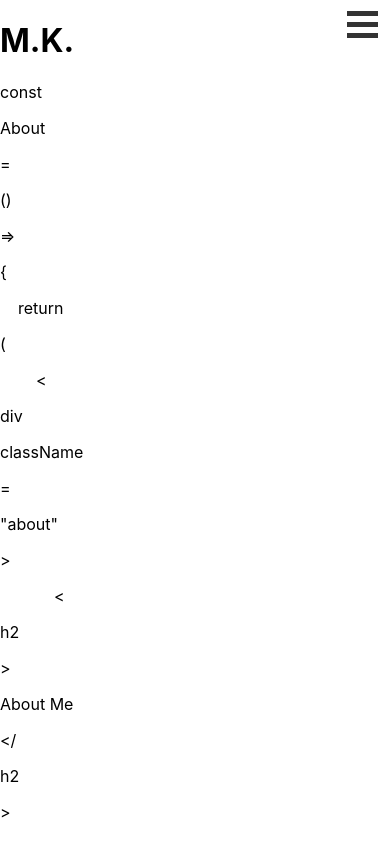
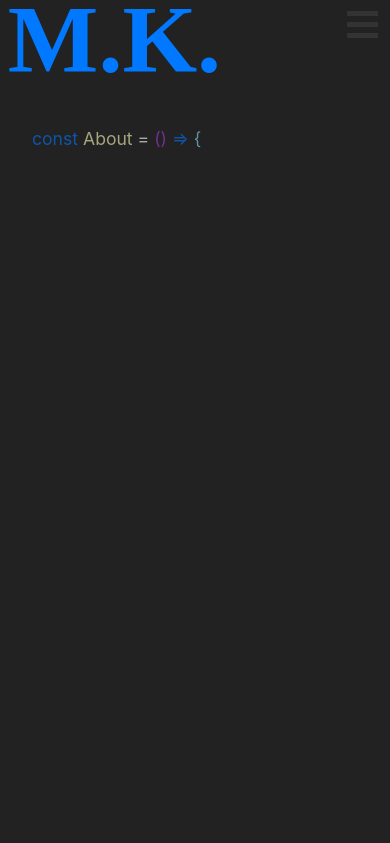
Before and after one commit to Ulwothar/portfolio, a React (Create React App) app in the folder Front-end/: page / in a window 390 px wide. Shown: the top 843 px of the page. Built offline with nearby package versions, Linux system fonts and the light colour scheme; the HTML template or start-up script is replaced by a standard one; a web font is replaced by a local one.

Commit message:
Adapted about page for mobile devices. improved mobile navigation.

```diff
--- a/Front-end/src/components/About/About.css
+++ b/Front-end/src/components/About/About.css
@@ -1,3 +1,255 @@
+#about {
+    /* background-color: rgb(34, 34, 34);  */
+    position: relative;
+    top: 6em;
+    height: 100vh;
+    width: 100vw;
+}
+
+.about-page {
+    position: relative;
+    background-color: transparent;
+    width: 90%;
+    color: rgb(0, 120, 255);
+    text-align: center;
+    justify-content: center;
+    display: flex;
+    flex-direction: column;
+    text-align: left;
+    padding: 2em 2em 2em 2em;
+    transition: opacity 1s;
+    transition-delay: 5s;
+    -webkit-transition-delay: 5s;
+    -moz-transition-delay: 5s;
+    -o-transition-delay: 5s;
+}
+
+.about-function-declaration,
+.return-declaration,
+.about-div-begin,
+.about-header,
+.about-paragraph,
+.paragraph-line-one,
+.paragraph-line-two,
+.paragraph-line-three,
+.paragraph-line-four,
+.closing-paragraph,
+.closing-div,
+.closing-return,
+.closing-about,
+.exporting-about,
+.about-page {
+    opacity: 0;
+}
+
+.about-function-declaration {
+    transition: opacity 1s;
+    transition-delay: 5s;
+    -webkit-transition-delay: 5s;
+    -moz-transition-delay: 5s;
+    -o-transition-delay: 5s;
+}
+
+.return-declaration {
+    transition: opacity 1s;
+    transition-delay: 6s;
+    -webkit-transition-delay: 6s;
+    -moz-transition-delay: 6s;
+    -o-transition-delay: 6s;
+}
+
+.about-div-begin {
+    transition: opacity 1s;
+    transition-delay: 7s;
+    -webkit-transition-delay: 7s;
+    -moz-transition-delay: 7s;
+    -o-transition-delay: 7s;
+}
+
+.about-header {
+    transition: opacity 1s;
+    transition-delay: 8s;
+    -webkit-transition-delay: 8s;
+    -moz-transition-delay: 8s;
+    -o-transition-delay: 8s;
+}
+
+.about-paragraph {
+    transition: opacity 1s;
+    transition-delay: 9s;
+    -webkit-transition-delay: 9s;
+    -moz-transition-delay: 9s;
+    -o-transition-delay: 9s;
+}
+
+.paragraph-line-one {
+    transition: opacity 1s;
+    transition-delay: 10s;
+    -webkit-transition-delay: 10s;
+    -moz-transition-delay: 10s;
+    -o-transition-delay: 10s;
+}
+
+.paragraph-line-two {
+    transition: opacity 1s;
+    transition-delay: 11s;
+    -webkit-transition-delay: 11s;
+    -moz-transition-delay: 11s;
+    -o-transition-delay: 11s;
+}
+
+.paragraph-line-three {
+    transition: opacity 1s;
+    transition-delay: 12s;
+    -webkit-transition-delay: 12s;
+    -moz-transition-delay: 12s;
+    -o-transition-delay: 12s;
+}
+
+.paragraph-line-four {
+    transition: opacity 1s;
+    transition-delay: 13s;
+    -webkit-transition-delay: 13s;
+    -moz-transition-delay: 13s;
+    -o-transition-delay: 13s;
+}
+
+.closing-paragraph {
+    transition: opacity 1s;
+    transition-delay: 14s;
+    -webkit-transition-delay: 14s;
+    -moz-transition-delay: 14s;
+    -o-transition-delay: 14s;
+}
+
+.closing-div {
+    transition: opacity 1s;
+    transition-delay: 15s;
+    -webkit-transition-delay: 15s;
+    -moz-transition-delay: 15s;
+    -o-transition-delay: 15s;
+}
+
+.closing-return {
+    transition: opacity 1s;
+    transition-delay: 16s;
+    -webkit-transition-delay: 16s;
+    -moz-transition-delay: 16s;
+    -o-transition-delay: 16s;
+}
+
+.closing-about {
+    transition: opacity 1s;
+    transition-delay: 17s;
+    -webkit-transition-delay: 17s;
+    -moz-transition-delay: 17s;
+    -o-transition-delay: 17s;
+}
+
+.exporting-about {
+    transition: opacity 1s;
+    transition-delay: 18s;
+    -webkit-transition-delay: 18s;
+    -moz-transition-delay: 18s;
+    -o-transition-delay: 18s;
+}
+
+.about-visible {
+    visibility: visible;
+    opacity: 1;
+}
+
+@keyframes arrow {
+    0% {color: white; font-size: 1em;}
+    12.5% {font-size: 1.5em;}
+    20% {color: yellow;}
+    25% {font-size: 1em;}
+    37.5% {font-size: 1.5em;}
+    40% {color: rgb(80, 255, 120);}
+    50% {font-size: 1em;}
+    60% {color: rgb(80, 255, 255);}
+    62.5% {font-size: 1.5em;}
+    75% {font-size: 1em;}
+    80% {color:rgb(0, 120, 255);}
+    87.5% {font-size: 1.5em;}
+    100% {color: white; font-size: 1em;}
+}
+.scroll-arrow a {
+
+    margin-left: 45vw;
+    text-align: center;
+
+    color: transparent;
+    line-height: 0.1em;
+    animation-name: arrow;
+    animation-duration: 8s;
+    animation-iteration-count: infinite;
+    animation-delay: 22s;
+    cursor: default;
+}
+
+.scroll-arrow {
+    position: absolute;
+    display: block;
+    width: 40px;
+    margin: auto;
+    bottom: 7em;
+    left: 48%;
+}
+
+.scroll-arrow a {
+    text-decoration: none;
+    scroll-behavior: smooth;
+}
+
+span {
+    position: relative;
+}
+
+span p {
+    display: inline;
+    transition: font-size 1s, color 0.5s;
+    line-height: 1.2em;
+    font-size: 1.1em;;
+}
+
+span p:hover {
+    font-size: 1.25em;
+    color: orchid;
+    cursor: default;
+}
+
+.dark-blue-text {
+    color:rgb(0, 120, 255);
+}
+
+.light-blue-text {
+    color: rgb(140, 217, 252);
+}
+
+.white-text {
+    color: white;
+}
+
+.pink-text {
+    color: rgb(167, 57, 218);
+}
+
+.light-yellow-text {
+    color: rgb(250, 250, 186);
+}
+
+.yellow-text {
+    color: yellow;
+}
+
+.grey-text {
+    color: grey;
+}
+
+.orange-text {
+    color: rgb(190, 102, 70);
+}
 @media screen and (min-width: 1250px) {
     #about {
         /* background-color: rgb(34, 34, 34);  */
--- a/Front-end/src/components/Layout/Layout.css
+++ b/Front-end/src/components/Layout/Layout.css
@@ -1,4 +1,6 @@
-@media screen and (min-width: 1250px){
+
+
+/* @media screen and (min-width: 1250px){ */
     .main-layout {
     position: absolute;
     width: 100vw;
@@ -20,4 +22,4 @@
     overflow-y: scroll;
     overflow-x: hidden;
 }
-}
+/* } */
--- a/Front-end/src/components/MainHeader/MainHeader.css
+++ b/Front-end/src/components/MainHeader/MainHeader.css
@@ -1,5 +1,4 @@
-@media screen and (min-width: 1250px) {
-    .main-header {
+.main-header {
 
     font-size: 3rem;
     position: absolute;
@@ -24,23 +23,6 @@
     -o-transition-delay: 2s, 2s, 1s;
 }
 
-.main-header-visible {
-    margin-left: 0;
-    top: 0;
-    opacity: 1;
-}
-
-/* .main-header::before {
-    content: '';
-    width: 4vw;
-    height: 4vh;
-    bottom: -4vh;
-    background-color: transparent;
-    border-radius: 25% 0 0 0;
-    position: absolute;
-    box-shadow: 0 -25px 0 0 rgb(86, 97, 109);
-} */
-
 .main-header h1 {
     color: rgb(0, 120, 255);
     /* margin-top: -0.1em; */
@@ -58,4 +40,70 @@
     color: red;
 }
 
+.main-header-visible {
+    margin-left: 0;
+    top: 0;
+    opacity: 1;
 }
+
+/* @media screen and (min-width: 1250px) {
+    .main-header {
+
+    font-size: 3rem;
+    position: absolute;
+    top: 40vh;
+    padding-top: 0px;
+    padding-left: 0px;
+    /* margin: 0; */
+    /* margin-left: 40vw;
+    width: 80%;
+    height: 2.5em;
+    text-align: left; */
+    /* background: linear-gradient(90deg, rgb(86, 97, 109) 10%, rgb(86, 97, 109) 20%, rgb(0, 0, 0)); */
+    /* border-radius: 0 0 50px 0; */
+    /* pointer-events: none;
+    z-index: 2;
+    opacity: 0;
+    transition-duration: 2s;
+    transition-property: margin-left, top, opacity;
+    transition-delay: 2s, 2s, 1s;
+    -webkit-transition-delay: 2s, 2s, 1s;
+    -moz-transition-delay: 2s, 2s, 1s;
+    -o-transition-delay: 2s, 2s, 1s; */
+/* } */
+/*
+.main-header-visible {
+    margin-left: 0;
+    top: 0;
+    opacity: 1;
+} */
+
+/* .main-header::before {
+    content: '';
+    width: 4vw;
+    height: 4vh;
+    bottom: -4vh;
+    background-color: transparent;
+    border-radius: 25% 0 0 0;
+    position: absolute;
+    box-shadow: 0 -25px 0 0 rgb(86, 97, 109);
+} */
+
+/* .main-header h1 {
+    color: rgb(0, 120, 255); */
+    /* margin-top: -0.1em; */
+    /* top: -80px;
+    left: 2vw;
+    position: absolute;
+    display: inline;
+    font-family: 'Fredericka the Great', 'Algerian';
+    pointer-events: painted;
+    transition: color 1s linear;
+    cursor:default;
+} */
+
+/* .main-header h1:hover {
+    color: red;
+} */
+
+/* } */
--- a/Front-end/src/components/MainMenu/MainMenu.css
+++ b/Front-end/src/components/MainMenu/MainMenu.css
@@ -57,20 +57,29 @@
     background-color: rgba(75, 75, 75, 0.9);
     transition: color 1s;
     list-style: none;
-
+    transition: color 1s;
+    overflow-y: scroll;
 }
 
-
+nav hr {
+    width: 80%;
+    border: 1px solid rgb(71, 196, 201);
+}
 
 .main-menu a {
     text-decoration: none;
     color: rgb(0, 120, 255);
     font-weight: 700;
     font-size: 2rem;
+    transition: color 1s;
 }
 
 .link-imitation {
     pointer-events: none;
+}
+
+.main-menu a:hover {
+    color: red;
 }
 
 
@@ -98,6 +107,10 @@
         -o-transition-delay: 4s;
     }
 
+    .main-navigation hr {
+        display: none;
+    }
+
     .main-navigation-visible {
         visibility: visible;
         opacity: 1;
@@ -112,11 +125,9 @@
     margin-top: 5.2em;
     border-radius: 0 0 15px 0;
     background-color: rgba(75, 75, 75, 0.5);
-    transition: color 1s;
     list-style: none;
 
 }
-
 
 
 .main-menu a {
@@ -133,9 +144,7 @@
     pointer-events: none;
 }
 
-.main-menu a:hover {
-    color: red;
-}
+
 
 .main-menu img {
     width: 25px;
--- a/Front-end/src/components/MainMenu/MainMenu.js
+++ b/Front-end/src/components/MainMenu/MainMenu.js
@@ -27,6 +27,7 @@ const MainMenu = () => {
         <a href="/" className="link-imitation">
           menu() ={'> {'}
         </a>
+        <hr></hr>
         <li onClick={addChangeClass}>
           <NavHashLink
             to="#main-header"
@@ -36,6 +37,7 @@ const MainMenu = () => {
             About()
           </NavHashLink>
         </li>
+        <hr></hr>
         <li onClick={addChangeClass}>
           <NavHashLink
             to="#projects"
@@ -45,17 +47,19 @@ const MainMenu = () => {
             Projects()
           </NavHashLink>
         </li>
+        <hr></hr>
         <li onClick={addChangeClass}>
           <NavLink to="/" exact>
             Contact Me()
           </NavLink>
         </li>
+        <hr></hr>
         <li onClick={addChangeClass}>
           <NavLink to="/" exact>
             CV()
           </NavLink>
         </li>
-        <li onClick={addChangeClass}>
+        {/* <li onClick={addChangeClass}>
           <div className="image-link">
             <a
               href="https://www.linkedin.com/in/mateusz-krupa-691774124/"
@@ -78,7 +82,7 @@ const MainMenu = () => {
               />
             </a>
           </div>
-        </li>
+        </li> */}
         <a href="/" className="link-imitation">
           {'}'}
         </a>
--- a/Front-end/src/components/Projects/Projects.css
+++ b/Front-end/src/components/Projects/Projects.css
@@ -1,6 +1,6 @@
 .projects-wrapper {
     position: relative;
-    margin-top: -9.2em;
+    /* margin-top: -9.2em; */
     height: 100vh;
     margin-left: 0;
     width: 100vw;
```
